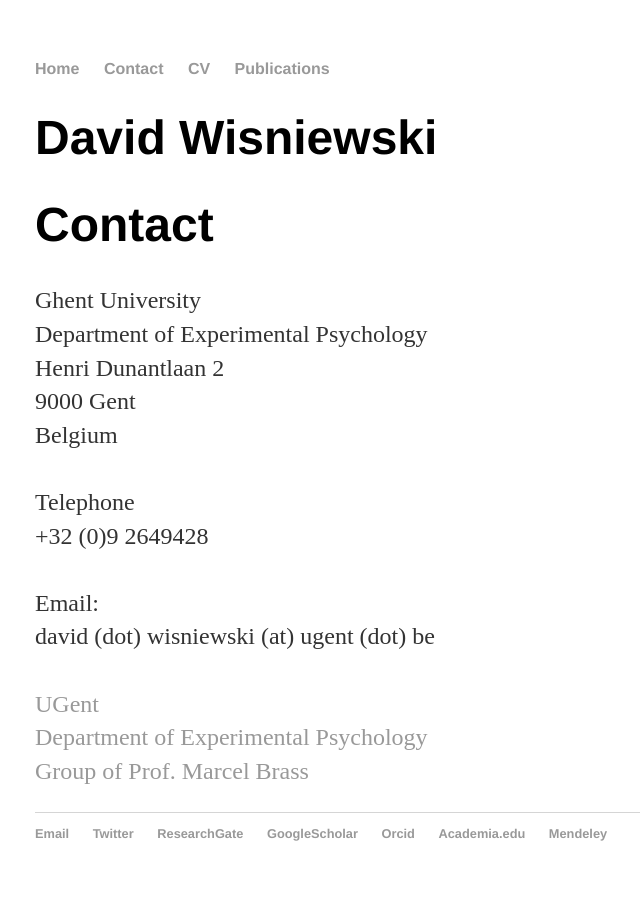
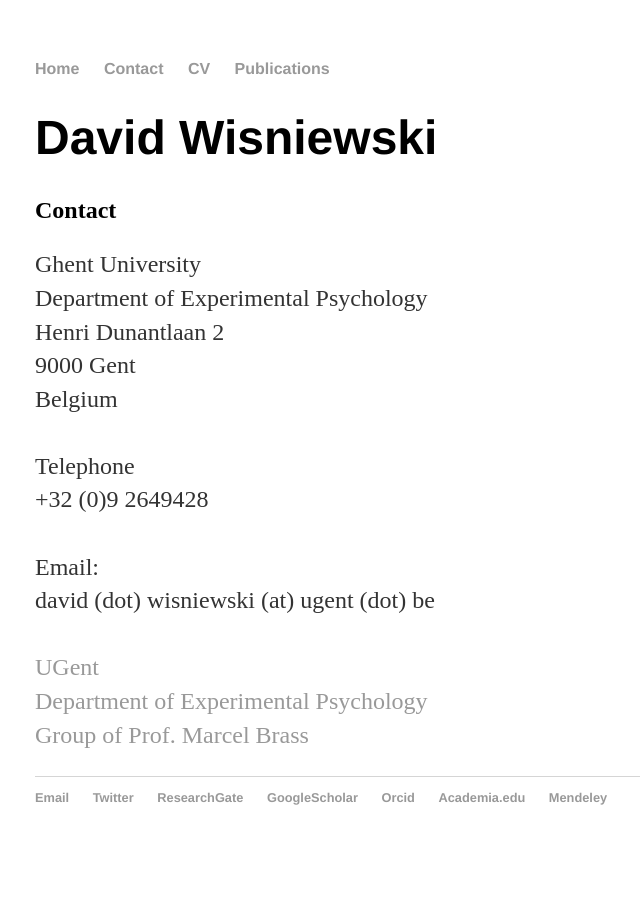
Before and after one commit to davidwisniewski/davidwisniewski.github.io, a Jekyll site: the page built from contact/index.html, in a window 1280 px wide. Shown: the whole page, without its empty margins (157-797 px from the left). Built offline with Jekyll 4.4.1, drawn with Linux system fonts in a browser that asks for light colours.

Commit message:
style corrections

```diff
--- a/contact/index.html
+++ b/contact/index.html
@@ -4,7 +4,7 @@
 ---
 <div class="blurb">
 	<h1>David Wisniewski</h1>
-	<h1>Contact</h2>
+	<h2>Contact</h2>
 	<p>Ghent University<br>
 	Department of Experimental Psychology<br>
 	Henri Dunantlaan 2<br>
--- a/cv/index.html
+++ b/cv/index.html
@@ -4,7 +4,7 @@
 ---
 <div class="blurb">
 	<h1>David Wisniewski</h1>
-	<h1>Curriculum Vitae</h2>
+	<h2>Curriculum Vitae</h2>
 	<p>You see a short version of my CV. You can download the full CV <a href="/files/CV_David_Wisniewski_2016_10_04.pdf">here</a> </p>
 
 	<p>
--- a/publications/index.html
+++ b/publications/index.html
@@ -4,7 +4,7 @@
 ---
 <div class="blurb">
 	<h1>David Wisniewski</h1>
-	<h1>Publications</h2>
+	<h2>Publications</h2>
 	<h3>2016</h3>
 	<p>
 	Wisniewski D, Goschke T, Haynes JD (2016) Similar Coding of Freely Chosen and Externally Cued Intentions in a Fronto-Parietal Network <em>NeuroImage</em> 134: 450–58. doi:10.1016/j.neuroimage.2016.04.044.<br>
```
